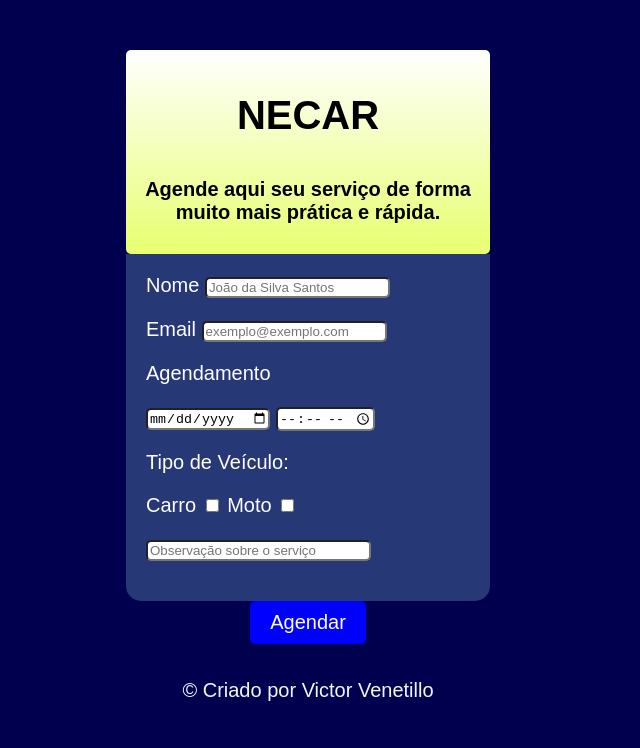
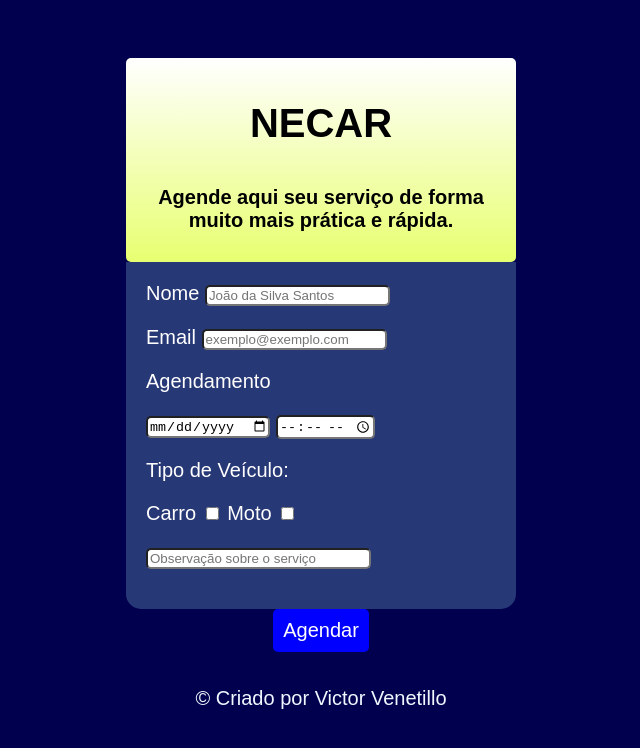
Before and after one commit to vvenetillo/novo, a plain HTML site: page index.html in a window 1280 px wide. Shown: the whole page, without its empty margins (332-972 px from the left). Drawn offline with Linux system fonts and the light colour scheme.

Commit message:
Update estilo.css

```diff
--- a/estilo.css
+++ b/estilo.css
@@ -1,6 +1,10 @@
 body{
     background-color: rgb(0, 0, 78);
     font: normal 15pt arial;
+    display: grid;
+    min-height: 100px;
+    max-width: max-content;
+    min-width: 320px;
 
 }
 
@@ -14,9 +18,8 @@ header {
     margin-right: 450px;
     border:none;
     border-radius: 5px;
-    max-width: max-content;
-    min-width: 350px
-
+    max-width: 750px;
+    min-width: 200px;
 }
 
 
@@ -30,8 +33,8 @@ form{
     padding: 20px;
     border-radius: 0 0 15px 15px;
     color: white;
-    max-width: 600px;
-    min-width: 315px
+    max-width: 750px;
+    min-width: 350px
 }
 
 input{
@@ -61,15 +64,15 @@ input:hover{
 #btn {
     background-color: blue;
     color: white;
-    display: block;
-    margin: 0 auto;
-    padding: 10px 20px;
+    display: flex;
+    margin: auto;
+    padding: 10px 10px;
     border: none;
     border-radius: 5px;
     font-size: 20px;
     cursor: pointer;
     box-shadow: 0 0 0 transparent;
-    max-width: min-content;
+    max-width: 350px;
     min-width: 10px;
   }
 
```
